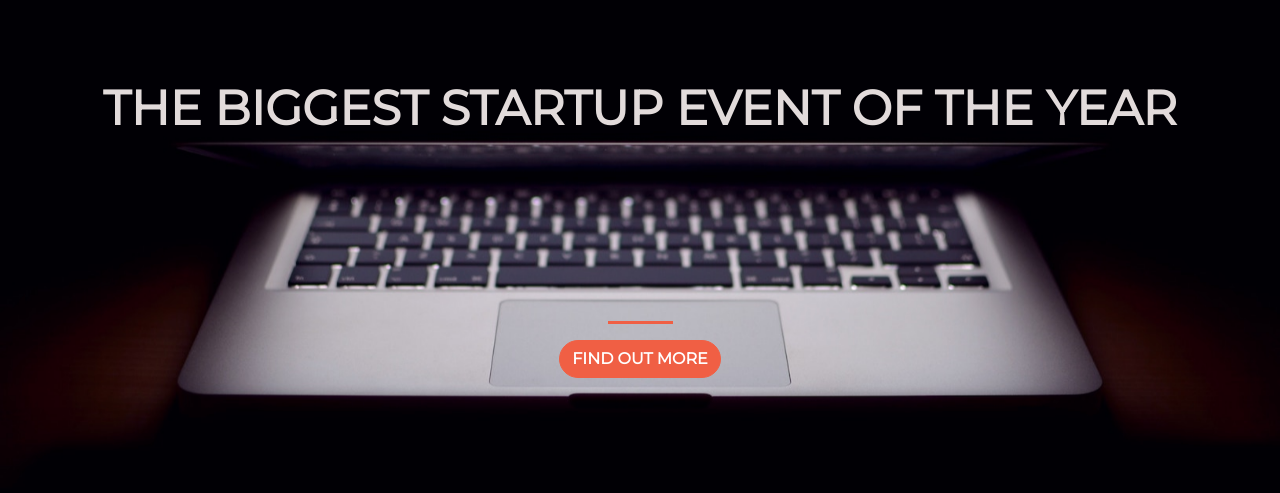
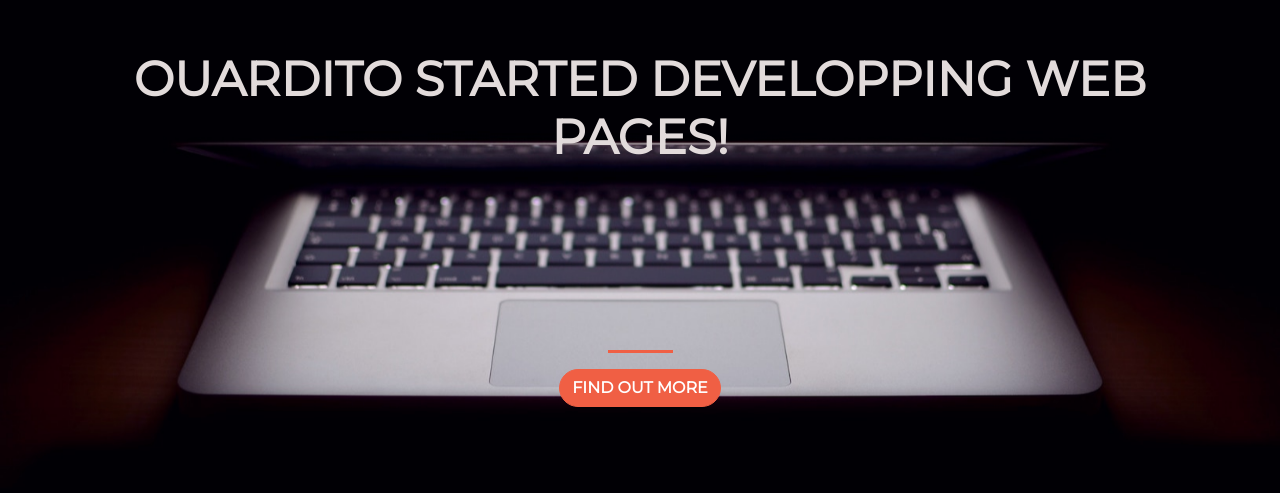
Before and after one commit to ouardito/ouardito.github.io, a plain HTML site: page index.html in a window 1280 px wide. Shown: the part 171-664 px from the top of the page. Drawn offline with nearby package versions, Linux system fonts and the light colour scheme.

Commit message:
Update index.html

```diff
--- a/index.html
+++ b/index.html
@@ -22,7 +22,7 @@
     <div class="container d-flex align-items-center h-100">
       <div class="row">
         <header class="text-center col-12">
-          <h1 class="text-uppercase"><strong>The biggest startup event of the year</strong></h1>
+          <h1 class="text-uppercase"><strong>OUARDITO STARTED DEVELOPPING WEB PAGES!</strong></h1>
         </header>
         <div class="buffer col-12"></div>
         <section class="text-center col-12">
```
